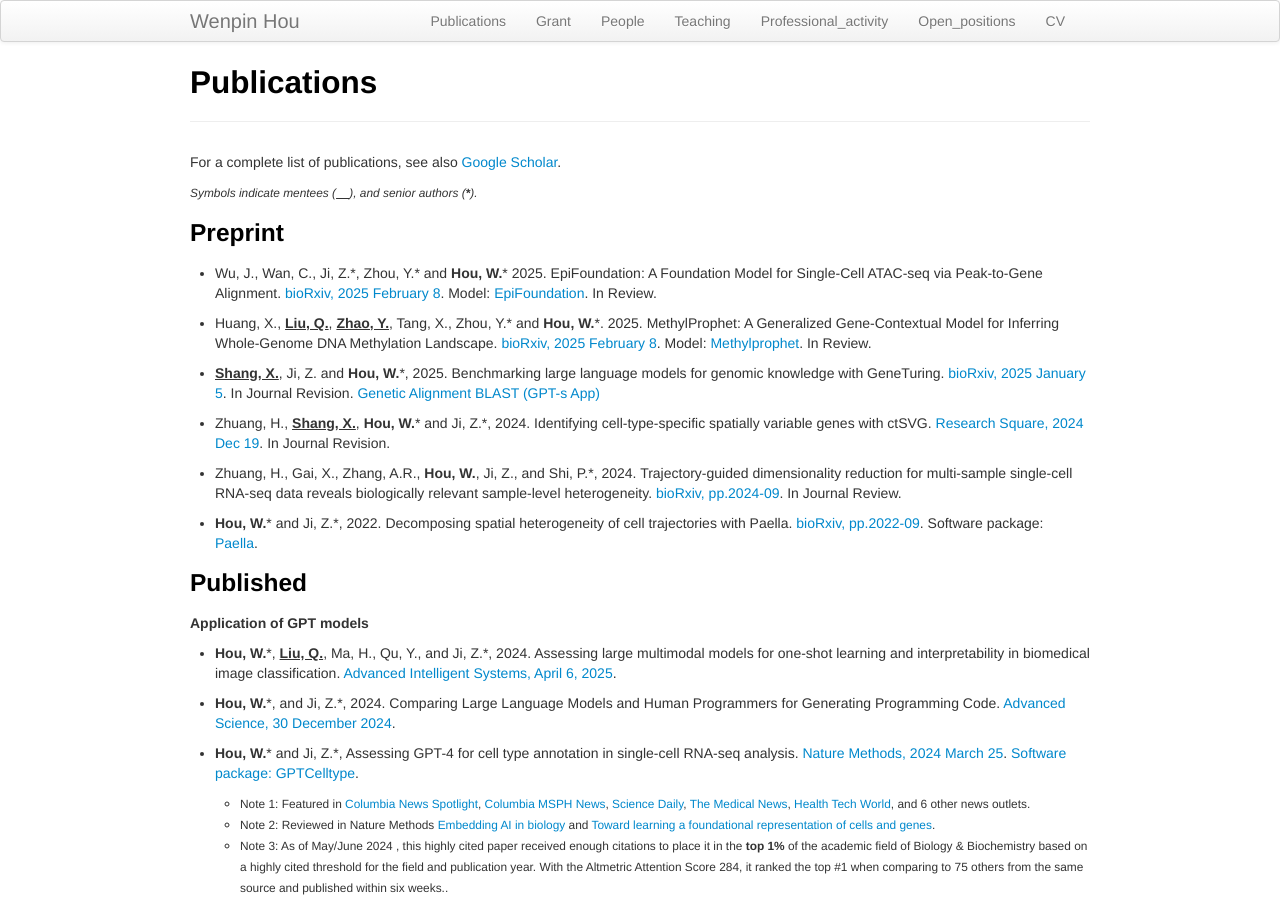
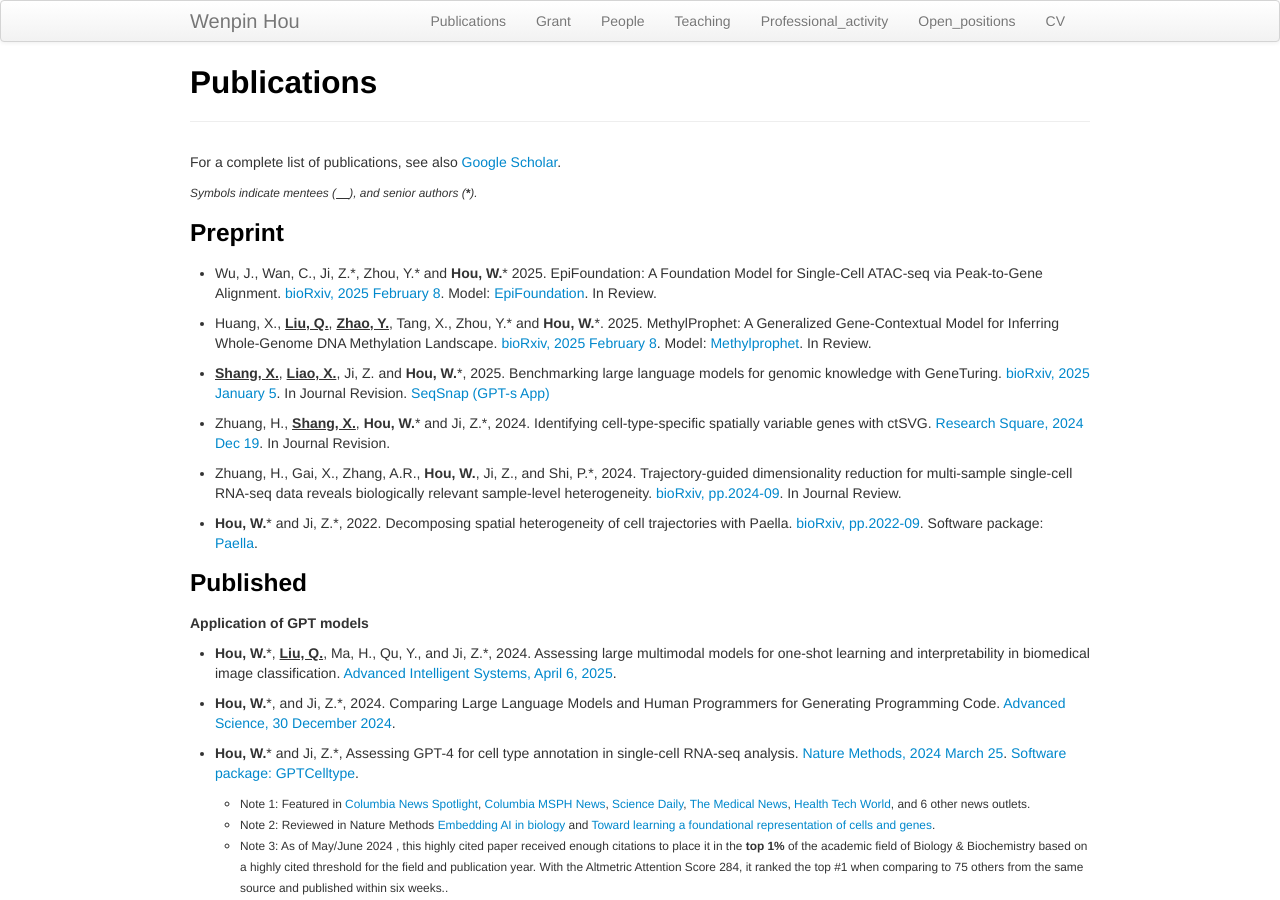
Before and after one commit to Winnie09/Wenpin_Hou, a Jekyll site: the page built from pages/publications.md, in a window 1280 px wide and 900 px high. Built offline with Jekyll 4.4.1, drawn with Linux system fonts in a browser that asks for light colours.

Commit message:
publications.md

```diff
--- a/pages/publications.md
+++ b/pages/publications.md
@@ -17,7 +17,7 @@ EpiFoundation: A Foundation Model for Single-Cell ATAC-seq via Peak-to-Gene Alig
 - Huang, X., **<u>Liu, Q.</u>**, **<u>Zhao, Y.</u>**, Tang, X., Zhou, Y.\* and **Hou, W.**\*. 2025. MethylProphet: A Generalized Gene-Contextual Model for Inferring
 Whole-Genome DNA Methylation Landscape. [bioRxiv, 2025 February 8](https://www.biorxiv.org/content/10.1101/2025.02.05.636730v1). Model: [Methylprophet](https://github.com/xk-huang/methylprophet/). In Review.
 
-- **<u>Shang, X.</u>**, Ji, Z. and **Hou, W.**\*, 2025. Benchmarking large language models for genomic knowledge with GeneTuring.   [bioRxiv, 2025 January 5](https://www.biorxiv.org/content/10.1101/2023.03.11.532238v2). In Journal Revision. [Genetic Alignment BLAST (GPT-s App)](https://chatgpt.com/g/g-67c52efdc210819190a9532f264ec9c0-genetic-alignment-blast)
+- **<u>Shang, X.</u>**, **<u>Liao, X.</u>**, Ji, Z. and **Hou, W.**\*, 2025. Benchmarking large language models for genomic knowledge with GeneTuring.   [bioRxiv, 2025 January 5](https://www.biorxiv.org/content/10.1101/2023.03.11.532238v2). In Journal Revision. [SeqSnap (GPT-s App)](https://chatgpt.com/g/g-67c52efdc210819190a9532f264ec9c0-seqsnap)
 
 - Zhuang, H., **<u>Shang, X.</u>**, **Hou, W.**\* and Ji, Z.\*, 2024. Identifying cell-type-specific spatially variable genes with ctSVG. [Research Square, 2024 Dec 19](https://pubmed.ncbi.nlm.nih.gov/39764138/). In Journal Revision.
 
@@ -26,7 +26,6 @@ Whole-Genome DNA Methylation Landscape. [bioRxiv, 2025 February 8](https://www.b
 - **Hou, W.**\* and Ji, Z.\*, 2022. Decomposing spatial heterogeneity of cell trajectories with Paella.   [bioRxiv, pp.2022-09](https://www.biorxiv.org/content/10.1101/2022.09.05.506682v1). Software package: [Paella](https://github.com/Winnie09/Paella).
 
 ### Published
-
 
 ##### Application of GPT models
 
```
Also changed, not shown: pages/professional.md (+2 -0 lines).
